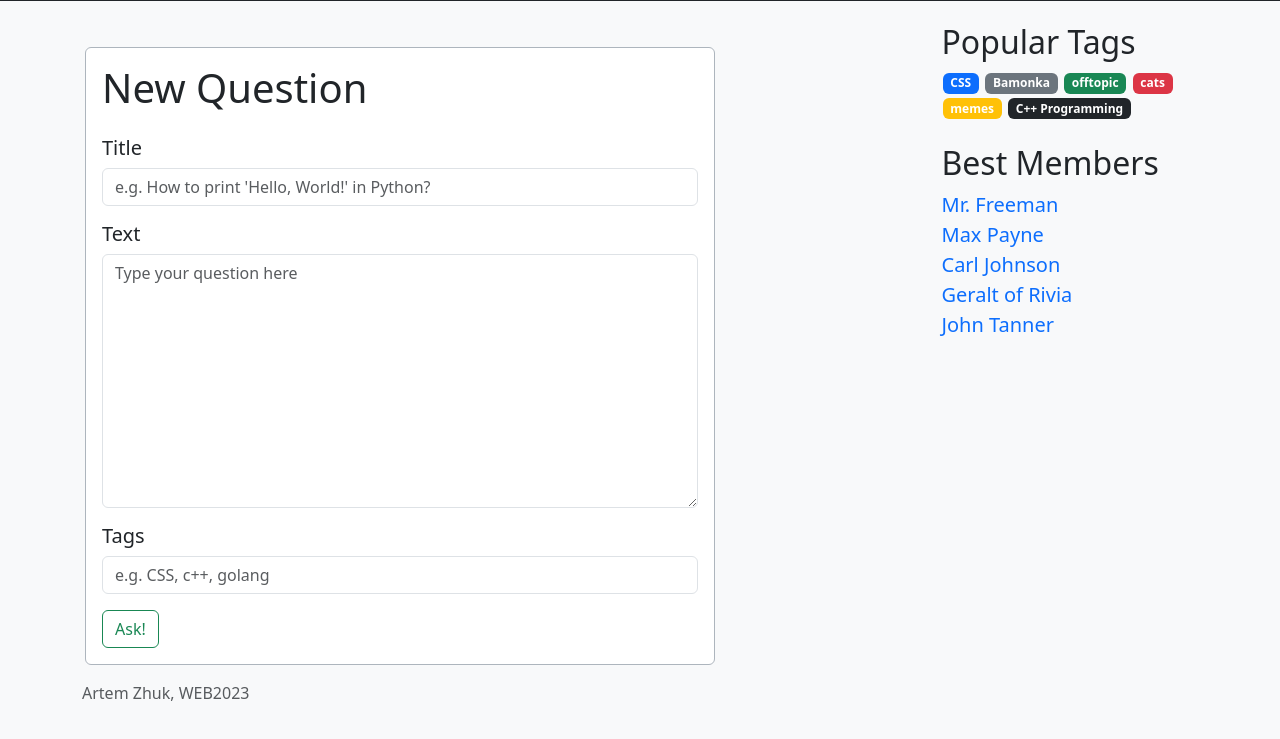
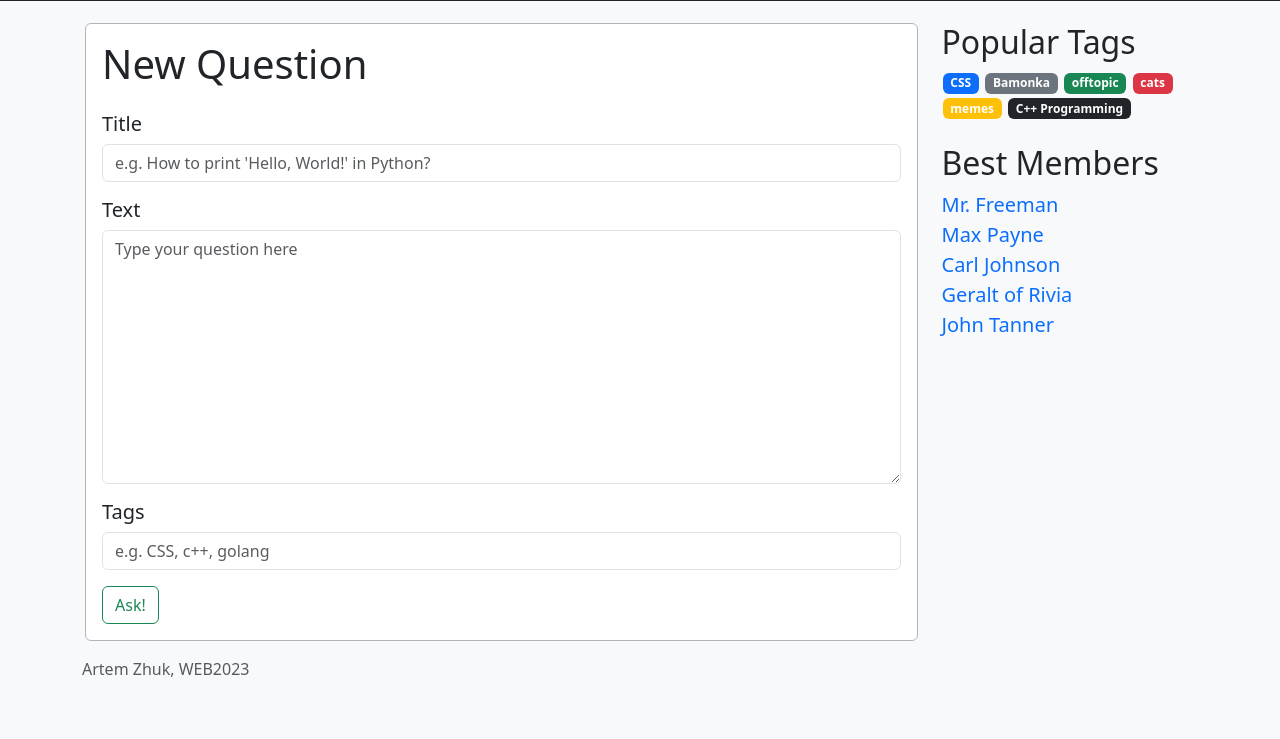
Before and after one commit to artmzhuk/TP-Web-QA, a Django app: page /ask in a window 1280 px wide. Shown: the part 61-800 px from the top of the page. Run offline with Django 4.2, Linux system fonts and the light colour scheme; some libraries are stand-ins or nearby versions.

Commit message:
minor fix

```diff
--- a/templates/ask.html
+++ b/templates/ask.html
@@ -3,7 +3,6 @@
 {% block title %}Ask your Question {% endblock %}
 
 {% block content %}
-    <div class="col-lg-9 pt-4">
         <div class="row">
             <div class="border border-dark-subtle rounded-2 p-3 bg-white ">
                 <div class="h1 mb-4">New Question</div>
@@ -27,5 +26,4 @@
                 <button type="button" class="btn btn-outline-success">Ask!</button>
             </div>
         </div>
-    </div>
 {% endblock %}
```
